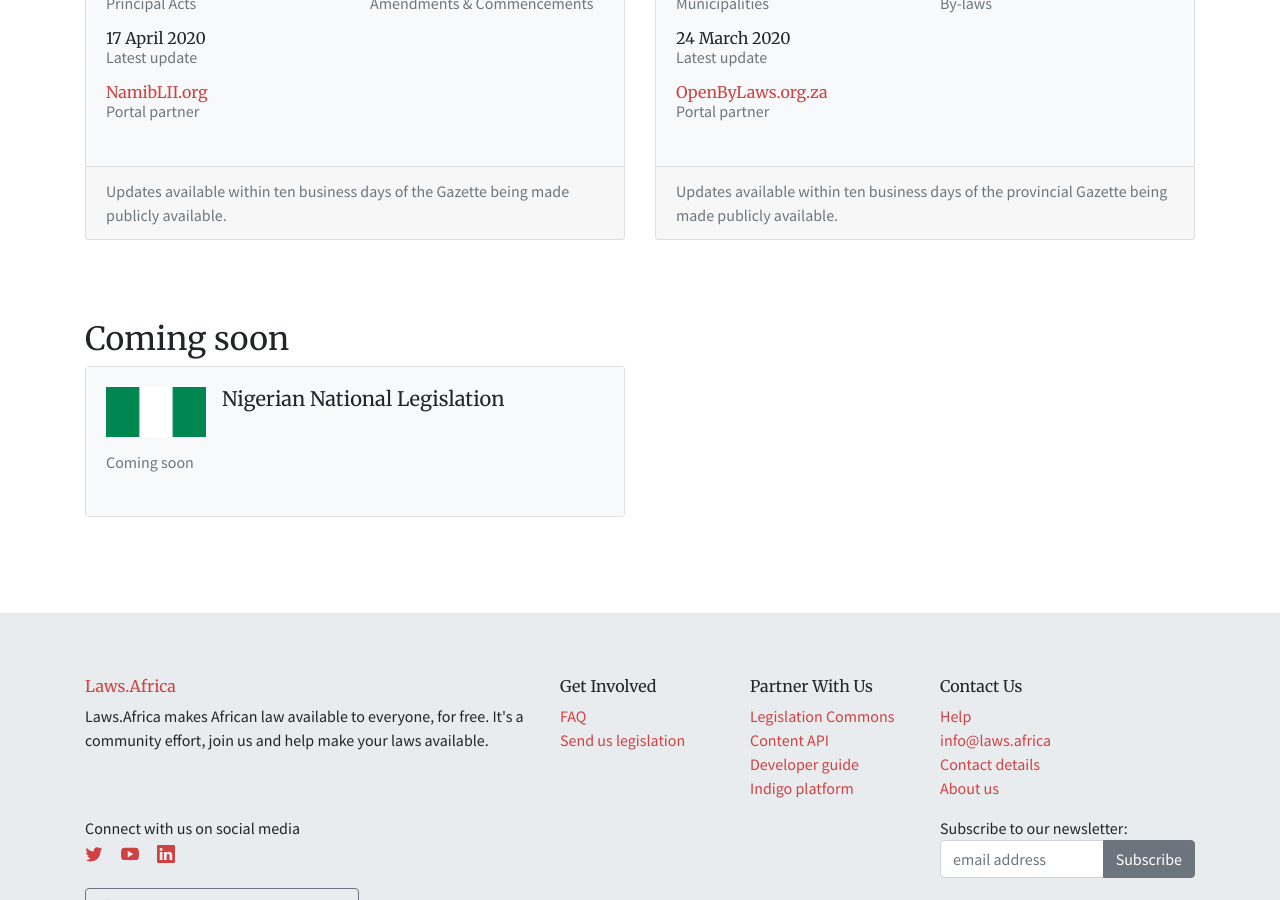
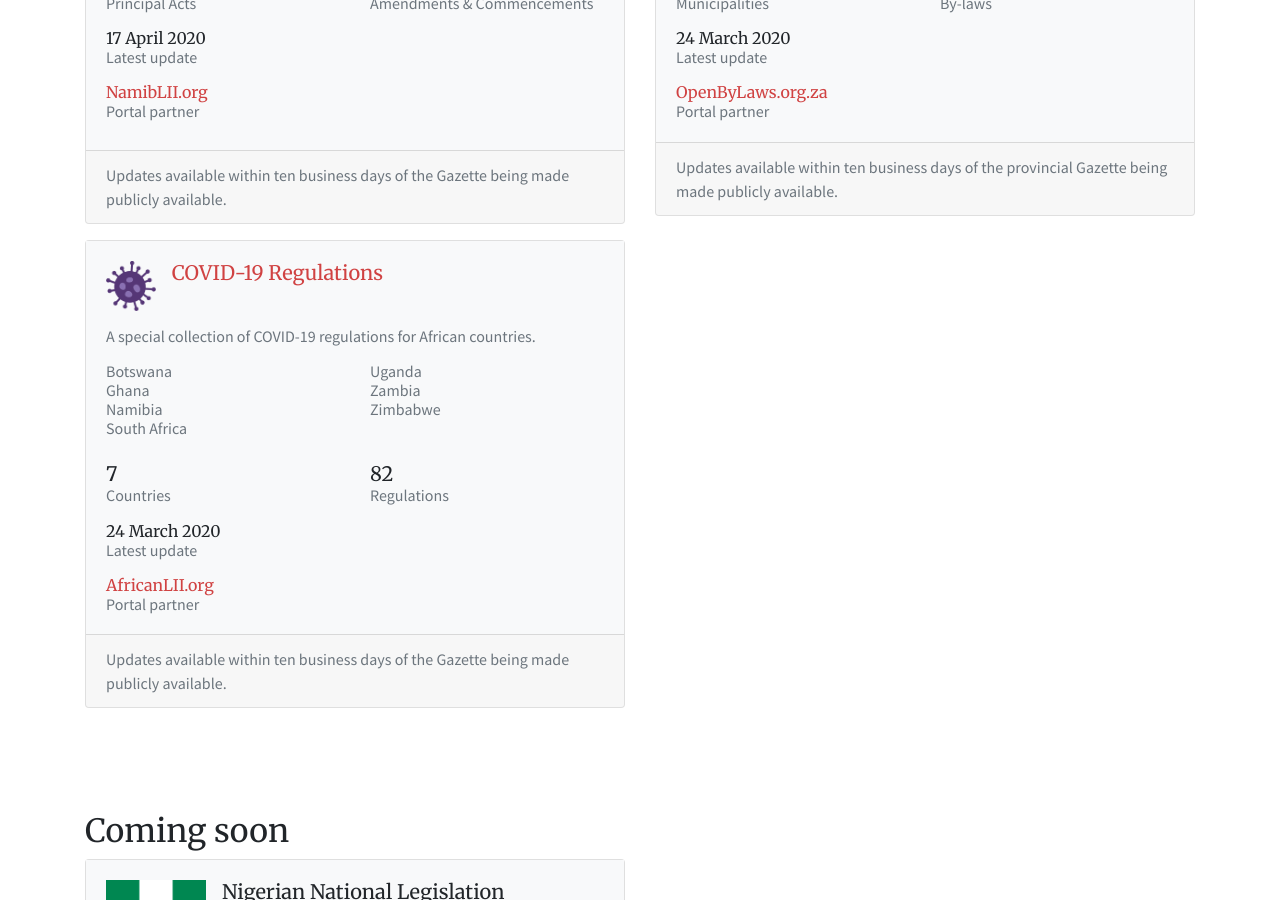
Before and after one commit to laws-africa/laws-africa.github.io, a Jekyll site: the page built from commons.markdown, in a window 1280 px wide and 900 px high, scrolled down 827 px. Built offline with Jekyll 4.4.1, drawn with Linux system fonts in a browser that asks for light colours; nearby versions of some CDN libraries.

Commit message:
Covid-19 collection

```diff
--- a/_data/commons.json
+++ b/_data/commons.json
@@ -8,5 +8,10 @@
     "as_at_date": "2020-03-24",
     "n_bylaws": 347,
     "n_municipalities": 15
+  },
+  "covid19": {
+    "as_at_date": "2020-03-24",
+    "n_works": 82,
+    "n_countries": 7
   }
 }
--- a/_layouts/commons.html
+++ b/_layouts/commons.html
@@ -25,9 +25,9 @@ layout: simple
     <div class="container">
       <h2 class="mb-2">Available collections</h2>
 
-      <div class="row">
-        <div class="col-md-6">
-          <div class="card mb-4 commons-card">
+      <div class="row row-cols-1 row-cols-md-2">
+        <div class="col mb-3">
+          <div class="card commons-card" id="na">
             <div class="card-body bg-light">
               <div class="media mb-3">
                 <img src="/img/countries/na-flag.png" class="flag mr-3" alt="Namibian flag">
@@ -59,8 +59,8 @@ layout: simple
           </div>
         </div>
 
-        <div class="col-md-6">
-          <div class="card mb-4 commons-card">
+        <div class="col mb-4">
+          <div class="card commons-card" id="za-by-laws">
             <div class="card-body bg-light">
               <div class="media mb-3">
                 <img src="/img/countries/za-flag.png" class="flag mr-3" alt="South African flag">
@@ -88,6 +88,61 @@ layout: simple
             </div>
             <div class="card-footer text-muted">
               Updates available within ten business days of the provincial Gazette being made publicly available.
+            </div>
+          </div>
+        </div>
+
+        <div class="col mb-4">
+          <div class="card commons-card" id="covid19">
+            <div class="card-body bg-light">
+              <div class="media mb-3">
+                <img src="/img/covid19.png" class="flag mr-3" alt="COVID-19 icon">
+                <div class="media-body">
+                  <h5 class="card-title"><a href="https://africanlii.org/africanlii-covid-19">COVID-19 Regulations</a></h5>
+                </div>
+              </div>
+
+              <div class="subtitle mb-2">
+                <p>A special collection of COVID-19 regulations for African countries.</p>
+
+                <div class="row">
+                  <div class="col-6">
+                    <ul class="list-unstyled">
+                      <li>Botswana</a>
+                      <li>Ghana</a>
+                      <li>Namibia</a>
+                      <li>South Africa</a>
+                    </ul>
+                  </div>
+                  <div class="col-6">
+                    <ul class="list-unstyled">
+                      <li>Uganda</a>
+                      <li>Zambia</a>
+                      <li>Zimbabwe</a>
+                    </ul>
+                  </div>
+                </div>
+              </div>
+
+              <div class="row">
+                <div class="col-6">
+                  <h5 class="mb-0">{{ site.data.commons.covid19.n_countries }}</h5>
+                  <div class="subtitle">Countries</div>
+                </div>
+                <div class="col-6">
+                  <h5 class="mb-0">{{ site.data.commons.covid19.n_works }}</h5>
+                  <div class="subtitle">Regulations</div>
+                </div>
+              </div>
+
+              <h6 class="mt-3 mb-0">{{ site.data.commons.covid19.as_at_date|date:"%e %B %Y" }}</h6>
+              <div class="subtitle">Latest update</div>
+
+              <h6 class="mt-3 mb-0"><a href="https://africanlii.org/africanlii-covid-19">AfricanLII.org</a></h6>
+              <div class="subtitle">Portal partner</div>
+            </div>
+            <div class="card-footer text-muted">
+              Updates available within ten business days of the Gazette being made publicly available.
             </div>
           </div>
         </div>
```
Also changed, not shown: index.html (+40 -6 lines), img/covid19.png (added).
